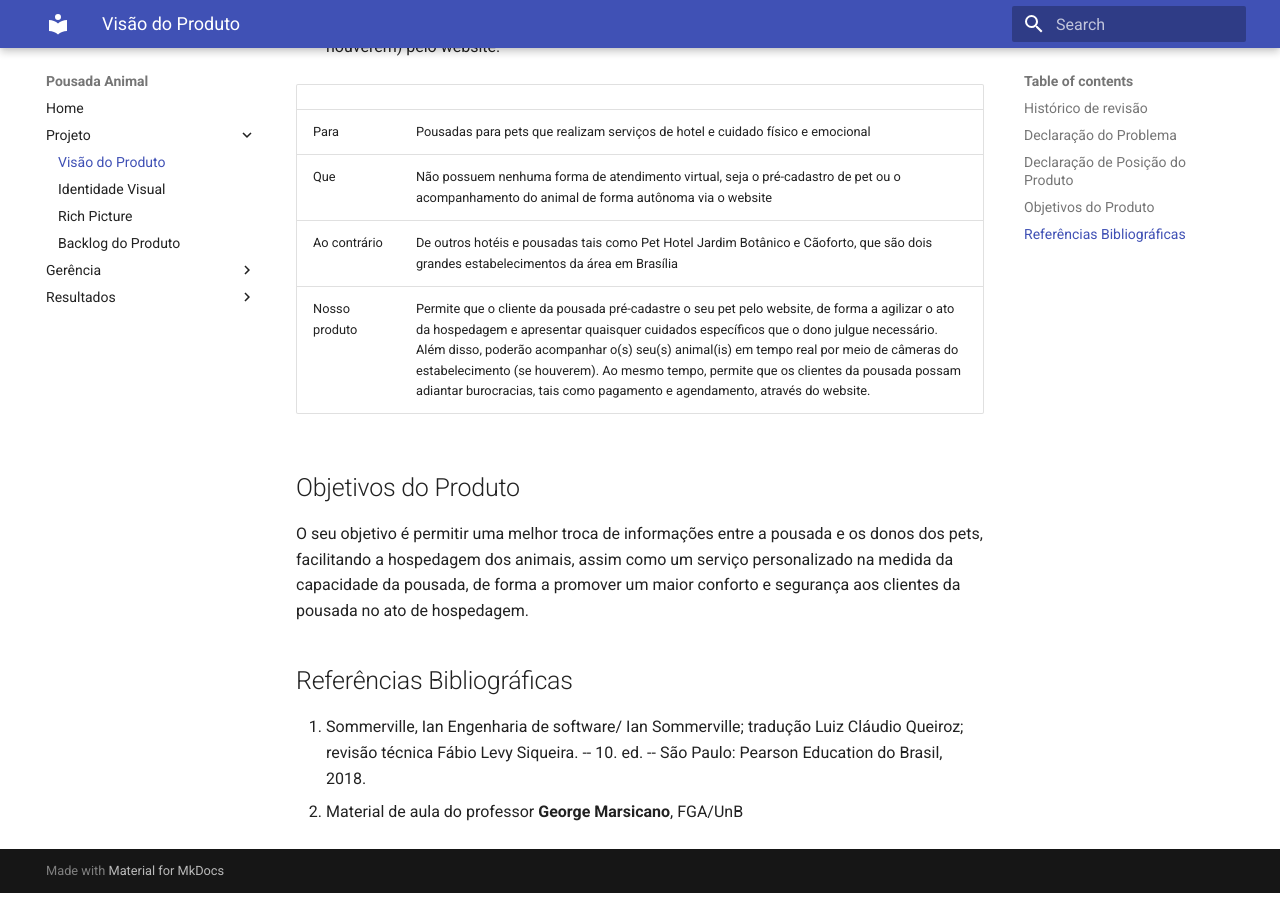
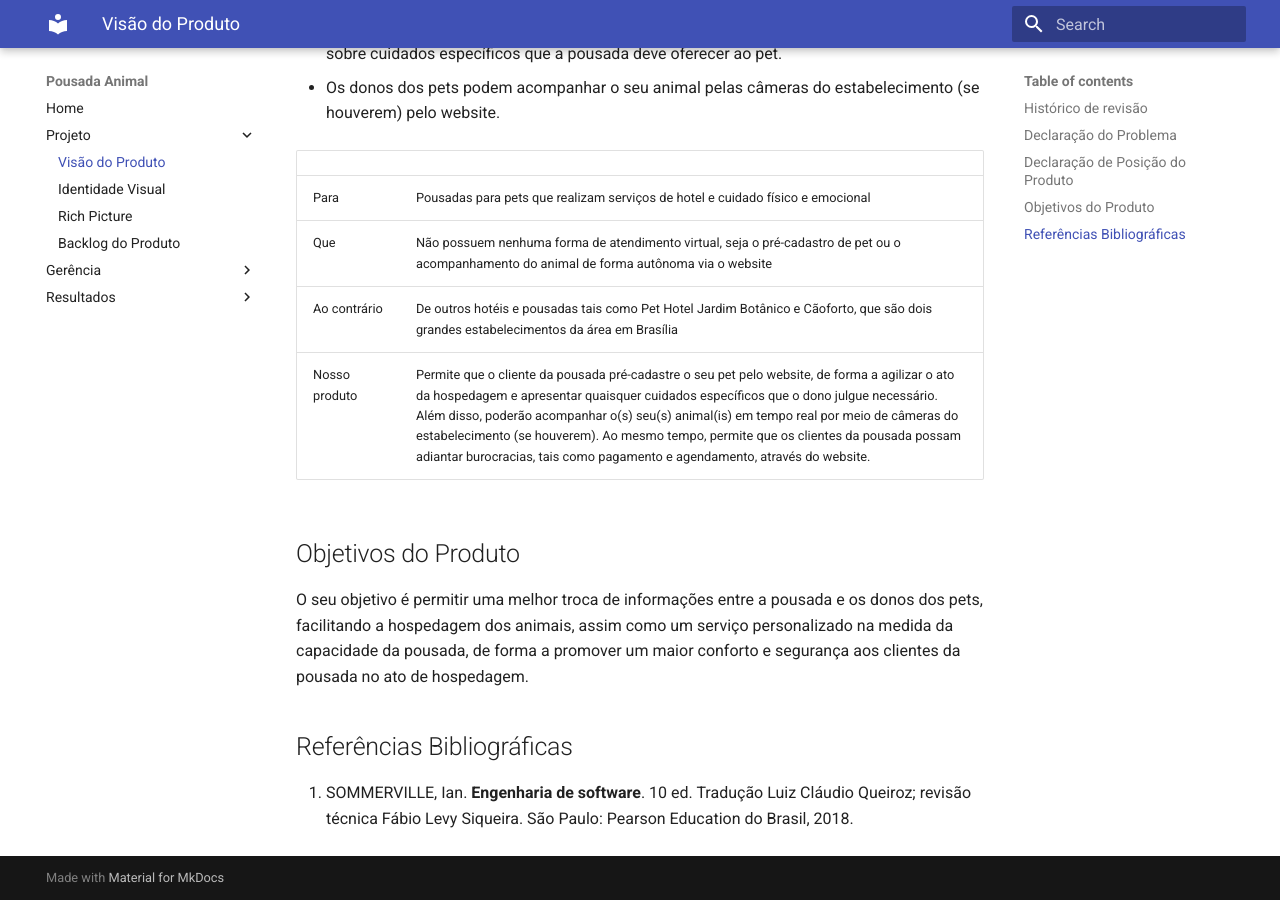
Before and after one commit to luisgaboardi/2021.2-PousadaAnimal, an MkDocs documentation site: the page built from docs/product-vision.md, in a window 1280 px wide and 900 px high, scrolled down 1222 px. Built offline with MkDocs 1.6.1 and Material for MkDocs 9.7.7, drawn with Linux system fonts in a browser that asks for light colours; some of the changed text lies outside the part shown.

```diff
--- a/docs/product-vision.md
+++ b/docs/product-vision.md
@@ -38,5 +39,4 @@ Os diferenciais da solução são:
 O seu objetivo é permitir uma melhor troca de informações entre a pousada e os donos dos pets, facilitando a hospedagem dos animais, assim como um serviço personalizado na medida da capacidade da pousada, de forma a promover um maior conforto e segurança aos clientes da pousada no ato de hospedagem.
 
 ## Referências Bibliográficas
-1. Sommerville, Ian Engenharia de software/ Ian Sommerville; tradução Luiz Cláudio Queiroz; revisão técnica Fábio Levy Siqueira. -- 10. ed. -- São Paulo: Pearson Education do Brasil, 2018.
-2. Material de aula do professor **George Marsicano**, FGA/UnB
+1. SOMMERVILLE, Ian. **Engenharia de software**. 10 ed. Tradução Luiz Cláudio Queiroz; revisão técnica Fábio Levy Siqueira. São Paulo: Pearson Education do Brasil, 2018.
```
Also changed, not shown: other parts of docs/product-vision.md (+2 -1 lines).
